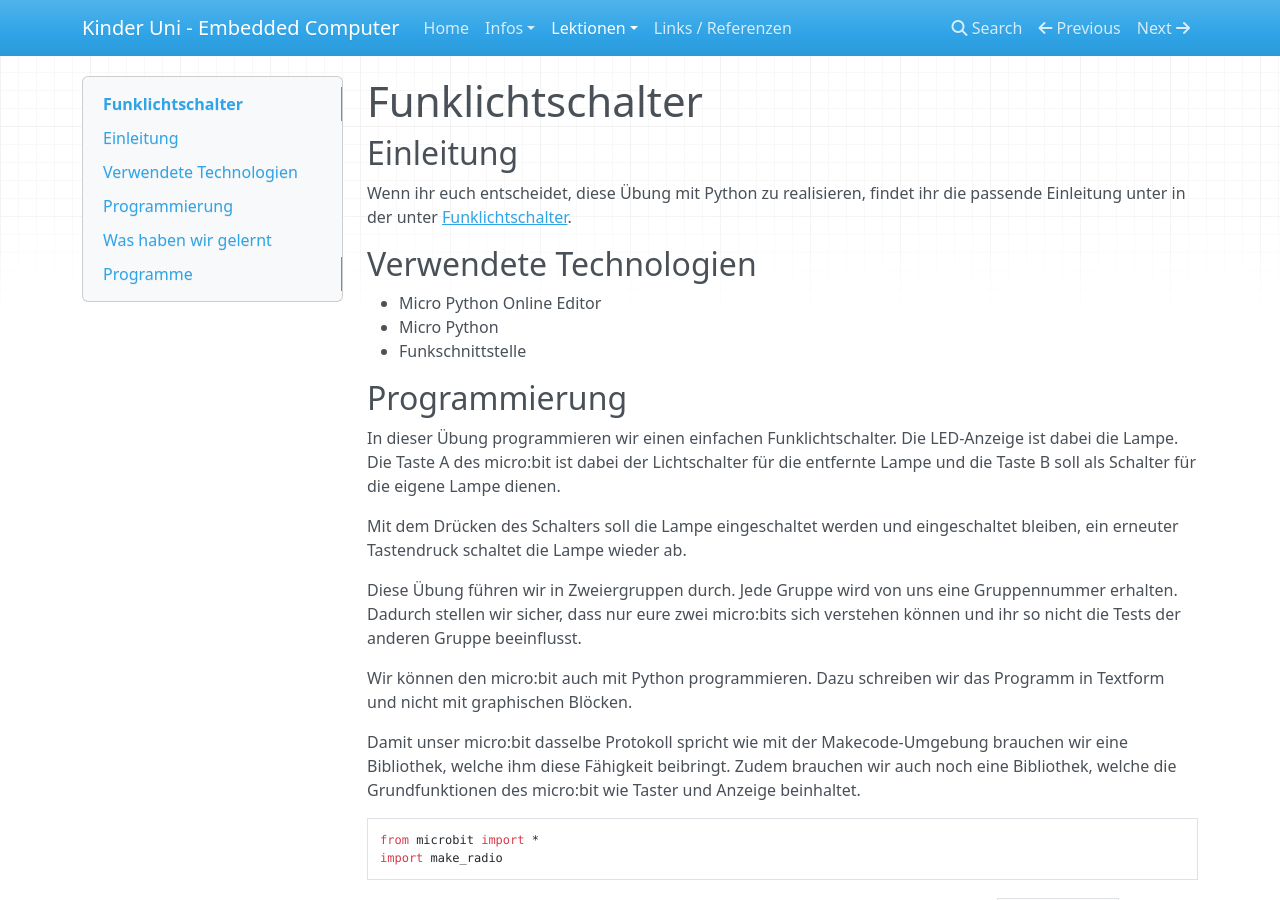
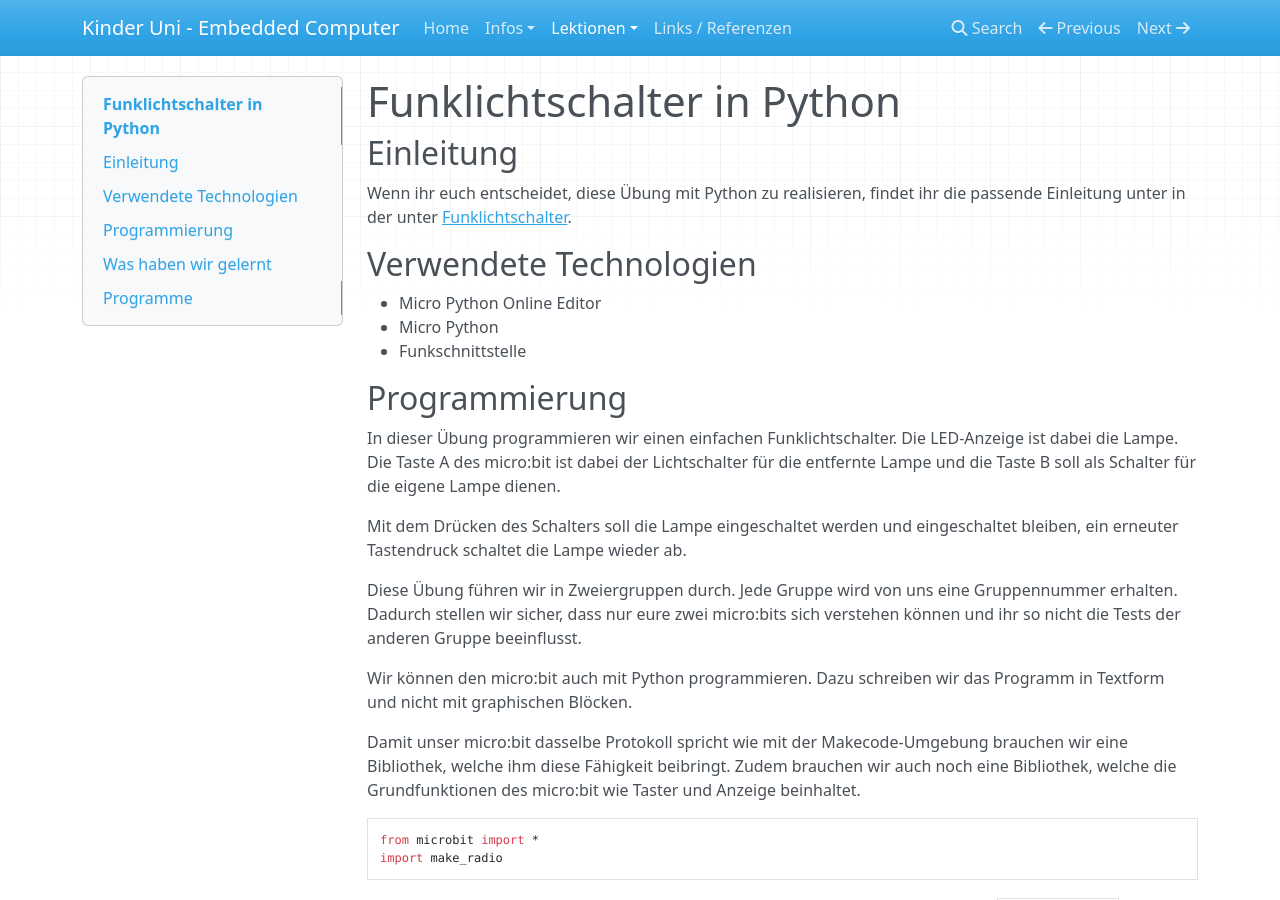
Before and after one commit to renestraub/ehk1, an MkDocs documentation site: the page built from docs/lessons/62_lightswitch_python/lesson.md, in a window 1280 px wide and 900 px high. Built offline with MkDocs 1.6.1, drawn with Linux system fonts in a browser that asks for light colours; nearby versions of some CDN libraries.

Commit message:
Trying to fix this link again

```diff
--- a/docs/lessons/62_lightswitch_python/lesson.md
+++ b/docs/lessons/62_lightswitch_python/lesson.md
@@ -1,8 +1,8 @@
-# Funklichtschalter
+# Funklichtschalter in Python
 
 ## Einleitung
 
-Wenn ihr euch entscheidet, diese Übung mit Python zu realisieren, findet ihr die passende Einleitung unter in der unter [Funklichtschalter](../60_lightswitch/lesson).
+Wenn ihr euch entscheidet, diese Übung mit Python zu realisieren, findet ihr die passende Einleitung unter in der unter [Funklichtschalter](../../60_lightswitch/lesson).
 
 
 ## Verwendete Technologien
```
